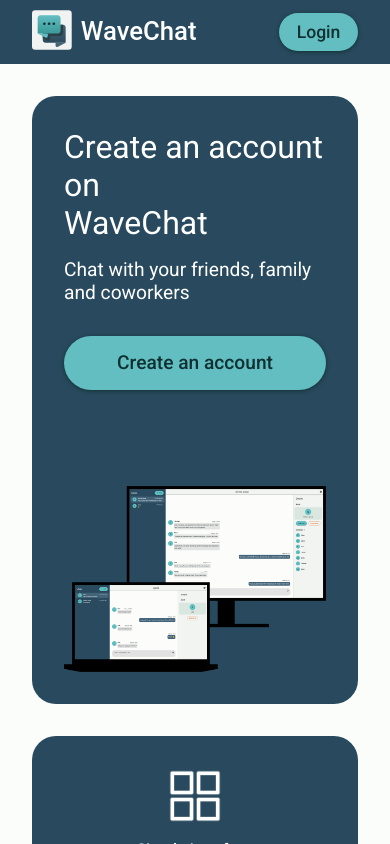
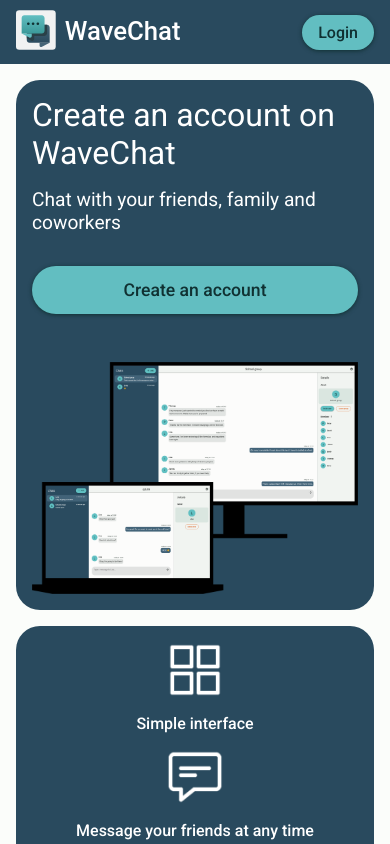
Before and after one commit to Komrander/chat-app, a Next.js app: page / in a window 390 px wide. Built offline with nearby package versions, Linux system fonts and the light colour scheme; no server answers.

Commit message:
Organized CSS

```diff
--- a/components/button.module.css
+++ b/components/button.module.css
@@ -1,23 +1,23 @@
 .button {
-    background-color: var(--secondary);
+    background-color: var(--clr-secondary);
     border: none;
-    color: var(--secondary-text);
+    color: var(--clr-secondary-text);
     padding: 0.5em 1em;
     border-radius: 100px;
-    font-size: var(--text-title-medium);
+    font-size: var(--fs-title-small);
     font-weight: 500;
     cursor: pointer;
     box-shadow: 0px 1px 4px;
 }
 
 .large {
-    background-color: var(--secondary);
+    background-color: var(--clr-secondary);
     border: none;
-    color: var(--secondary-text);
+    color: var(--clr-secondary-text);
     width: 100%;
     padding: 0.8em 0;
     border-radius: 100px;
-    font-size: var(--text-title-large);
+    font-size: var(--fs-title-medium);
     font-weight: 500;
     cursor: pointer;
     box-shadow: 0px 1px 4px;
@@ -25,13 +25,13 @@
 
 .negative {
     background-color: transparent;
-    border-color: #DF590D;
+    border-color: var(--clr-danger);
     border-width: 1px;
     border-style: solid;
-    color: #DF590D;
+    color: var(--clr-danger);
     padding: 0.5em 1em;
     border-radius: 100px;
-    font-size: var(--text-title-medium);
+    font-size: var(--fs-title-small);
     font-weight: 500;
     cursor: pointer;
 }
@@ -39,9 +39,9 @@
 .grey {
     background-color: transparent;
     border: none;
-    color: #3F4945;
-    padding: 0.5em 1em;
-    font-size: var(--text-title-medium);
+    color: var(--clor-grey);
+    padding: 1em 1em;
+    font-size: var(--fs-title-small);
     font-weight: 500;
     text-align: left;
     cursor: pointer;
@@ -49,22 +49,22 @@
 
 /* Darker background on mouse-over */
 .button:hover {
-    background-color: #45adb1;
-    color:#000000;
+    background-color: var(--clr-secondary-hover);
+    color: var(--clr-secondary-text-hover);
 }
 
 .large:hover {
-    background-color: #45adb1;
-    color:#000000;
+    background-color: var(--clr-secondary-hover);
+    color: var(--clr-secondary-text-hover);
 }
 
 .buttonNegative:hover {
-    border-color: #933500;
-    color:#933500;
+    border-color: var(--clr-danger-hover);
+    color:var(--clr-danger-hover);
 }
 
 .grey:hover {
-    color: #000000;
+    color: var(--clr-grey-hover);
 }
 
 .image {
--- a/styles/App.module.css
+++ b/styles/App.module.css
@@ -1,5 +1,5 @@
 .wrapper {
-    background-color: #FBFDFA;
+    background-color: var(--clr-background);
     height: 100vh;
 }
 
@@ -22,19 +22,19 @@
 }
 
 .welcomeTitle {
-    padding-top: 24px;
-    margin-left: 24px;
-    color: #191C1B;
-    font-size: 45px;
+    padding-top: 2rem;
+    margin-left: var(--side-padding);
+    color: var(--clr-background-text);
+    font-size: var(--fs-display-medium);
     font-weight: 400;
     line-height: 52px;
 }
 
 .welcomeText {
-    margin-left: 24px;
-    padding-top: 16px;
+    margin-left: var(--side-padding);
+    padding-top: 1rem;
     color: #191C1B;
-    font-size: 16px;
+    font-size: var(--fs-text);
     font-weight: 400;
     line-height: 24px;
 }
--- a/styles/Home.module.css
+++ b/styles/Home.module.css
@@ -1,7 +1,7 @@
 .wrapper {
   display: flex;
   flex-direction: column;
-  background-color: var(--background);
+  background-color: var(--clr-background);
   min-height: 100vh;
 }
 
@@ -12,7 +12,7 @@
   justify-content: center;
   width: 100%;
   height: 4rem;
-  background-color: var(--primary);
+  background-color: var(--clr-primary);
 }
 
 .nav {
@@ -20,26 +20,27 @@
   align-items: center;
   justify-content: space-between;
   width: var(--max-width);
-  margin: 0 2rem 0 2rem;
+  margin: 0 var(--side-padding);
 }
 
 .main {
   display: flex;
   flex-direction: column;
   align-items: center;
-  gap: 2rem;
+  gap: var(--side-padding);
   flex-grow: 1;
-  padding: 6rem 2rem 2rem 2rem;
+  padding: var(--side-padding);
+  margin-top: 4rem;
 }
 
 .container {
   display: flex;
   flex-wrap: wrap;
   justify-content: space-between;
-  background-color: var(--primary);
-  gap: 2rem;
+  background-color: var(--clr-primary);
+  gap: 1rem;
   border-radius: 24px;
-  padding: 2rem;
+  padding: var(--side-padding);
   max-width: var(--max-width);
   width: 100%;
 }
@@ -51,20 +52,20 @@
 .showcase {
   max-width: 100%;
   height: auto;
-  padding-top: 4rem;
+  padding-top: 2rem;
   margin-left: auto;
 }
 
 .registerTitle {
-  color: var(--primary-text);
-  font-size: var(--text-display-medium);
+  color: var(--clr-primary-text);
+  font-size: var(--fs-display-medium);
   font-weight: 400;
   margin-bottom: 1rem;
 }
 
 .registerText {
-  color: var(--primary-text);
-  font-size: var(--text-title-large);
+  color: var(--clr-primary-text);
+  font-size: var(--fs-title-large);
   font-weight: 400;
   margin-bottom: 2rem;
 }
@@ -78,8 +79,8 @@
 }
 
 .cardTitle {
-  color: var(--primary-text);
-  font-size: var(--text-title-small);
+  color: var(--clr-primary-text);
+  font-size: var(--fs-title-small);
   font-weight: 500;
   padding-top: 1rem;
 }
--- a/styles/form.module.css
+++ b/styles/form.module.css
@@ -1,5 +1,5 @@
 .wrapper {
-    background-color: #294A5E;
+    background-color: var(--clr-primary);
     height: 100vh;
     width: 100vw;
     display: flex;
@@ -11,55 +11,52 @@
     align-items: center;
     justify-content: center;
     width: 100%;
-    height: 64px;
-    background-color: #294A5E;
+    height: 4rem;
+    background-color: var(--clr-primary);
 }
 
 .nav {
     display: flex;
     align-items: center;
     justify-content: space-between;
-    width: 1168px;
-    padding: 0 20px 0 20px;
+    width: var(--max-width);
+    margin: 0 var(--side-padding);
 }
 
 .container {
     width: 520px;
-    background-color: #FBFDFA;
+    background-color: var(--clr-background);
     display: flex;
     flex-direction: column;
     align-items: center;
-    margin: 180px auto auto auto;
-    padding: 32px 40px;
-    gap: 26px;
+    margin: 10rem auto auto auto;
+    padding: 2rem var(--side-padding);
+    gap: 2rem;
 }
 
 .title {
     color: #191C1B;
     text-align: center;
-    font-size: 45px;
+    font-size: var(--fs-display-medium);
     font-weight: 400;
-    line-height: 52px;
 }
 
 .formContainer {
     display: flex;
     flex-direction: column;
-    gap: 16px;
+    gap: 1rem;
     width: 100%;
 }
 
 .input {
-    background-color: #E0E0E0;
+    background-color: var(--clr-background-dark);
     border: none;
     border-radius: 28px;
-    padding: 0 4px 0 18px;
-    height: 48px;
+    padding: 0 2ch;
+    height: 3rem;
     width: 100%;
-    margin-bottom: 16px;
-    font-size: 16px;
+    font-size: var(--fs-text);
     font-weight: 400;
-    line-height: 24px;
 }
 
 .textContainer {
@@ -68,45 +65,22 @@
 
 .text {
     display: inline;
-    color: #3F4945;
-    font-size: 16px;
+    color: var(--clr-grey);
+    font-size: var(--fs-text);
     font-weight: 400;
-    line-height: 24px;
 }
 
 .link {
     display: inline;
-    color: #62BEC1;
-    font-size: 16px;
+    color: var(--clr-link);
+    font-size: var(--fs-text);
     font-weight: 500;
-    line-height: 24px;
 }
 
 @media (max-width: 500px) {
-    .wrapper {
-        background-color: #294A5E;
-        height: 100vh;
-        width: 100vw;
-        display: flex;
-    }
-
     .container {
         width: 100%;
         height: 100%;
         margin: 0;
     }
-
-    .title {
-        font-size: 30px;
-    }
-
-    .formContainer {
-        gap: 0;
-    }
 }
-
-@media (min-width: 1920px) {
-    .container {
-        width: 30%;
-    }
-}
--- a/styles/globals.css
+++ b/styles/globals.css
@@ -1,24 +1,39 @@
 :root {
   --max-width: 1128px;
+  --side-padding: 2rem;
 
-  --primary: #294A5E;
-  --primary-text: #FFFFFF;
+  --clr-primary: #294A5E;
+  --clr-primary-text: #FFFFFF;
 
-  --background: #FBFDFA;
+  --clr-background: #FBFDFA;
+  --clr-background-text: #191C1B;
+  --clr-background-dark: #E0E0E0;
 
-  --secondary: #62BEC1;
-  --secondary-text: #103132;
+  --clr-grey: #3F4945;
+  --clr-grey-hover: #000000;
 
-  --text-display-medium: 3rem;
-  --text-title-large: 1.4rem;
-  --text-title-medium: 1.2rem;
-  --text-title-small: 1.05rem;
+  --clr-secondary: #62BEC1;
+  --clr-secondary-hover: #45adb1;
+  --clr-secondary-text: #103132;
+  --clr-secondary-text-hover: #000000;
+
+  --clr-link: #62BEC1;
+  --clr-danger: #DF590D;
+  --clr-danger-hover: #933500;
+
+  --fs-display-medium: 3rem;
+  --fs-title-large: 1.4rem;
+  --fs-title-medium: 1.2rem;
+  --fs-title-small: 1.1rem;
+  --fx-text: 1rem;
 
   @media (max-width: 500px) {
-    --text-display-medium: 2rem;
-    --text-title-large: 1.2rem;
-    --text-title-medium: 1.1rem;
-    --text-title-small: 1rem;
+    --side-padding: 1rem;
+
+    --fs-display-medium: 2rem;
+    --fs-title-large: 1.2rem;
+    --fs-title-medium: 1.1rem;
+    --fs-title-small: 1rem;
   }
 }
 
```
Also changed, not shown: pages/app/index.js (+5 -5 lines).
